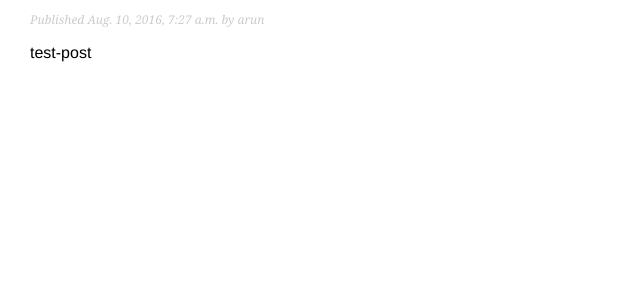
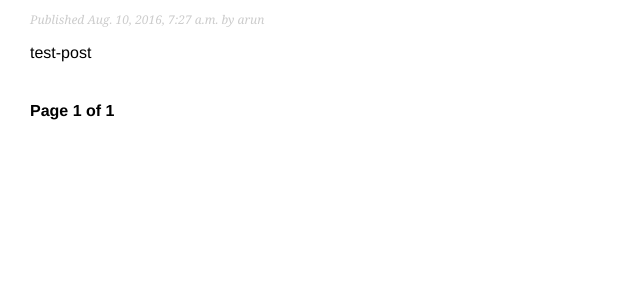
Before and after one commit to aruntakkar/blog, a Django app: page /blog/ in a window 1280 px wide. Shown: the part 249-549 px from the top of the page, without its empty margins (0-640 px from the left). Run offline with Django 3.2, Linux system fonts and the light colour scheme; data comes from the database, SQL or seed files in the repository.

Commit message:
canonical urls for model | Generic views | Pagination

```diff
--- a/blog/models.py
+++ b/blog/models.py
@@ -7,7 +7,7 @@ from django.core.urlresolvers import reverse
 class PublishedManager(models.Manager):
 
     def get_queryset(self):
-        print(self)
+        # Here self is blog is blog.post.published
         return super(PublishedManager, self).get_queryset().filter(status='published')
 
 
--- a/blog/templates/blog/base.html
+++ b/blog/templates/blog/base.html
@@ -13,7 +13,7 @@
   </div>
   <div id="sidebar">
     <h2>My blog</h2>
-      <p>This is my blog</p>
+    <p>This is my blog</p>
   </div>
 </body>
 </html>
--- a/blog/templates/blog/post/list.html
+++ b/blog/templates/blog/post/list.html
@@ -15,4 +15,5 @@
     </p>
     {{ post.body|truncatewords:30|linebreaks }}
   {% endfor %}
+  {% include "pagination.html" with page=page_obj %}
 {% endblock %}
--- /dev/null
+++ b/blog/templates/pagination.html
@@ -0,0 +1,13 @@
+<div class="pagination">
+  <span class="step-links">
+    {% if page.has_previous %}
+      <a href="?page{{ page.previous_page_number }}">Previous</a>
+    {% endif %}
+    <span class="current">
+      Page {{ page.number }} of {{ page.paginator.num_pages }}
+    </span>
+    {% if page.has_next %}
+      <a href="?page={{ page.next_page_number }}">Next</a>
+    {% endif %}
+  </span>
+</div>
--- a/blog/urls.py
+++ b/blog/urls.py
@@ -2,15 +2,11 @@ from django.conf.urls import include, url
 from . import views
 
 urlpatterns = [
-    # post views
-    url(r'^$', views.post_list, name='post_list'),
+    # url(r'^$', views.post_list, name='post_list'),
+    url(r'^$', views.PostListView.as_view(), name='post_list'),
     url(r'^(?P<year>\d{4})/(?P<month>\d{2})/(?P<day>\d{2})/'\
         r'(?P<post>[-\w]+)/$',
         views.post_detail,
-        name='post_detail')
-    # url(r'^(?P<year>\d{4})/(?P<month>\d{2})/(?P<day>d{2})/'\
-    #     r'^(?<post>[-\w]+)/$',
-    #     views.post_detail,
-    #     name='post_detail',
-    #     ),
+        name='post_detail'
+        ),
 ]
--- a/blog/views.py
+++ b/blog/views.py
@@ -1,10 +1,29 @@
-from django.shortcuts import render
+from django.shortcuts import render, get_object_or_404
+from django.views.generic import ListView
+from django.core.paginator import Paginator, EmptyPage, PageNotAnInteger
 from .models import Post
 
 
 def post_list(request):
-    posts = Post.published.all()
-    return render(request, 'blog/post/list.html', {'posts': posts})
+    object_list = Post.published.all()
+    paginator = Paginator(object_list, 3)  # 3 posts in each Page
+    page = request.GET.get('page')
+    try:
+        posts = paginator.page(page)
+    except PageNotAnInteger:
+        # if page is not an integer deliver the first page
+        posts = paginator.page(1)
+    except EmptyPage:
+        # if page is out of range deliver the last page of results
+        posts = paginator.page(paginator.num_pages)
+    return render(request, 'blog/post/list.html', {'page': page, 'posts': posts})
+
+
+class PostListView(ListView):
+    queryset = Post.published.all()
+    context_object_name = 'posts'
+    paginate_by = 3
+    template_name = 'blog/post/list.html'
 
 
 def post_detail(request, year, month, day, post):
```
Also changed, not shown: blog/templates/blog/post/detail.html (+11 -0 lines), README.md.
